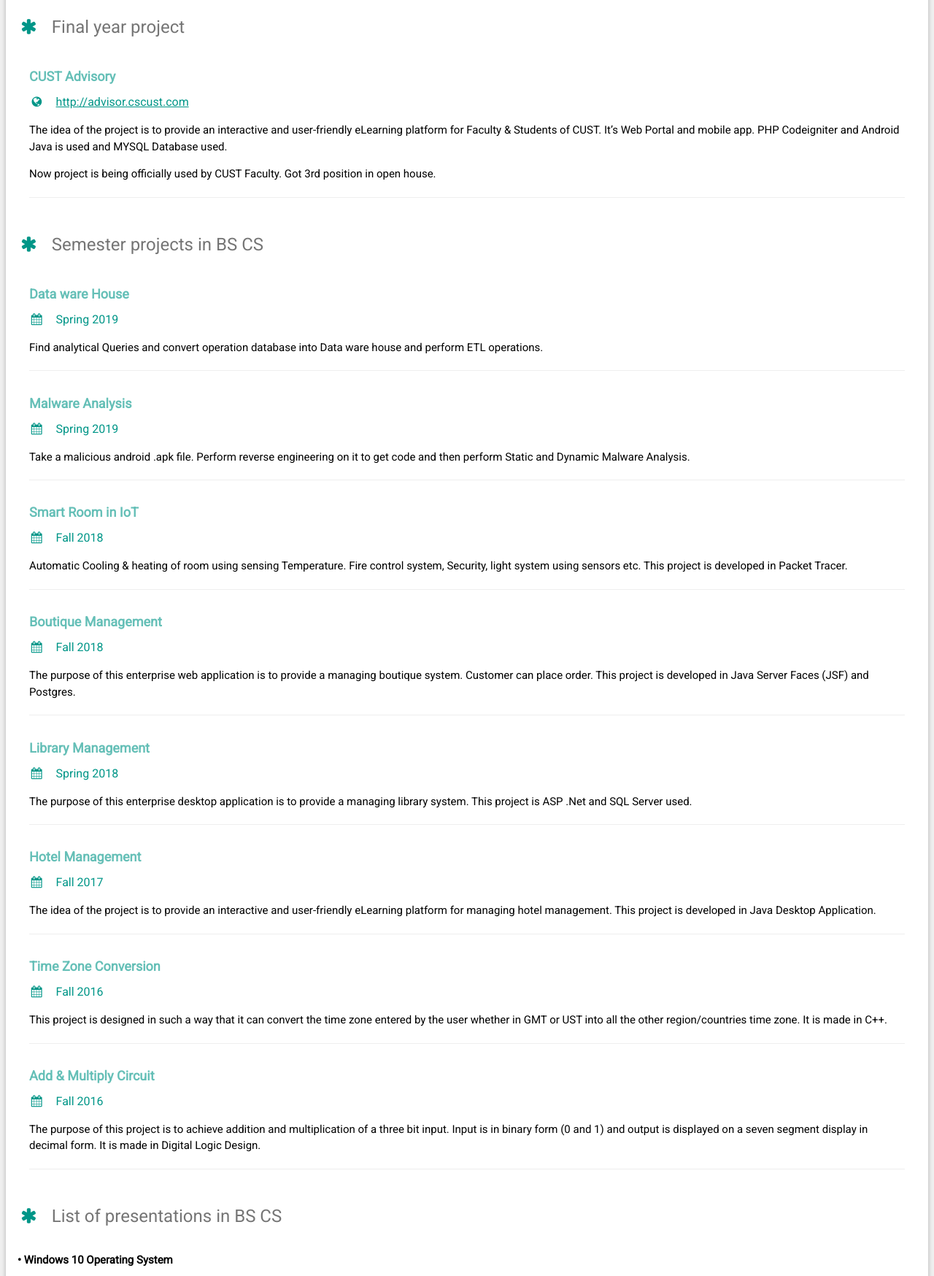
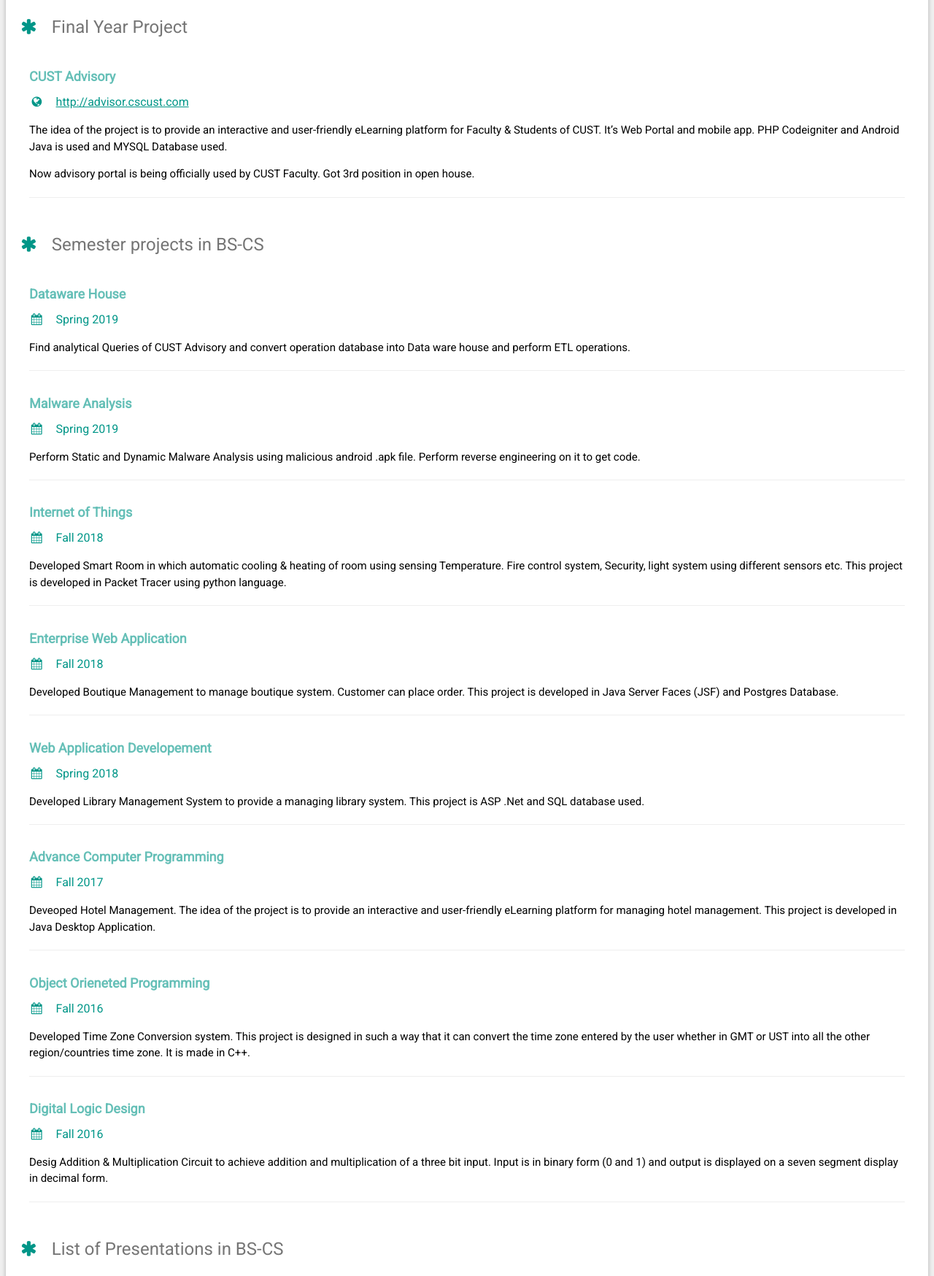
Before and after one commit to iMuhammadTalha/iMuhammadTalha.github.io, a plain HTML site: page portfolio.html in a window 1280 px wide. Shown: the part 524-2272 px from the top of the page at 73% size. Drawn offline with nearby package versions, Linux system fonts and the light colour scheme.

Commit message:
Rename semster projects names.

```diff
--- a/portfolio.html
+++ b/portfolio.html
@@ -35,104 +35,104 @@ html,body,h1,h2,h3,h4,h5,h6 {font-family: "Roboto", sans-serif}
         <div class="w3-container">
           <h5 class="w3-opacity w3-text-teal"><b>Buraak </b></h5>
           <h6 class="w3-text-teal"><i class="fa fa-globe fa-fw w3-margin-right"></i><a href="https://buraak.org/">https://buraak.org/</a></h6>
-          <p>A Taxi service Andriod/ios App, I am working as full stack developer in this app, I developed this project from scratch. Node JS and Socket IO is used for backend and postgres Database used with Post Gis extension. React app is used for web portal. Buraak is a big app and operating in different cities of pakistan.</p>
+          <p>A Taxi service Andriod/ios App, I am working as full stack developer in this app, I developed this project from scratch. Node JS and Socket IO is used for backend and postgres Database used with Post Gis extension. React app is used for web portal. Buraak is a big app and operating in different cities of Pakistan.</p>
           <hr>
           </div>
 
 
           <div class="w3-container">
-          <h5 class="w3-opacity w3-text-teal"><b>HMIS</b></h5>
+          <h5 class="w3-opacity w3-text-teal"><b>Hospital Management Information System (HMIS)</b></h5>
 
-          <p>This project is developed in MEAN (MongoDB, Express.js, Angular.js and Node.js) Stack. It is complete hospital management system. I worked in IPD module</p>
+          <p>A complete hospital management system. This project is developed in MEAN (MongoDB, Express.js, Angular.js and Node.js) Stack. In this project, I worked in IPD module.</p>
 		  <hr>
         </div>
 
 		<div class="w3-container">
 		  <h5 class="w3-opacity w3-text-teal"><b>Tassali </b></h5>
 
-          <p>In this project I worked on MySQL database, Node JS for backend and React JS for web frontend. It is project for warranty process during shopping using mobile app.</p>
+          <p>Warranty process android app. In this project I worked on MySQL database, Node JS for backend and React JS for web frontend. </p>
           <hr>
           </div>
 
 
 
-        <h3 class="w3-text-grey w3-padding-16"><i class="fa fa-asterisk fa-fw w3-margin-right w3-xlarge w3-text-teal"></i>Final year project</h3>
+        <h3 class="w3-text-grey w3-padding-16"><i class="fa fa-asterisk fa-fw w3-margin-right w3-xlarge w3-text-teal"></i>Final Year Project</h3>
 
 		<div class="w3-container">
           <h5 class="w3-opacity w3-text-teal"><b>CUST Advisory</b></h5>
 		  <h6 class="w3-text-teal"><i class="fa fa-globe fa-fw w3-margin-right"></i><a href="http://advisor.cscust.com">http://advisor.cscust.com</a></h6>
           <p>The idea of the project is to provide an interactive and user-friendly eLearning platform for Faculty & Students of CUST. It’s Web Portal and mobile app. PHP Codeigniter and Android Java is used and MYSQL Database used.</p>
-		  <p>Now project is being officially used by CUST Faculty. Got 3rd position in open house.</p>
+		  <p>Now advisory portal is being officially used by CUST Faculty. Got 3rd position in open house.</p>
 		  <hr>
           </div>
 
-	<h3 class="w3-text-grey w3-padding-16"><i class="fa fa-asterisk fa-fw w3-margin-right w3-xlarge w3-text-teal"></i>Semester projects in BS CS</h3>
+	<h3 class="w3-text-grey w3-padding-16"><i class="fa fa-asterisk fa-fw w3-margin-right w3-xlarge w3-text-teal"></i>Semester projects in BS-CS</h3>
 
 	<div class="w3-container">
-          <h5 class="w3-opacity w3-text-teal"><b>Data ware House </b></h5>
+          <h5 class="w3-opacity w3-text-teal"><b>Dataware House </b></h5>
          <h6 class="w3-text-teal"><i class="fa fa-calendar fa-fw w3-margin-right"></i>Spring 2019</h6>
-          <p>Find analytical Queries and convert operation database into Data ware house and perform ETL operations.</p>
+          <p>Find analytical Queries of CUST Advisory and convert operation database into Data ware house and perform ETL operations.</p>
 		  <hr>
         </div>
 
 		<div class="w3-container">
           <h5 class="w3-opacity w3-text-teal"><b>Malware Analysis </b></h5>
          <h6 class="w3-text-teal"><i class="fa fa-calendar fa-fw w3-margin-right"></i>Spring 2019</h6>
-          <p>Take a malicious android .apk file. Perform reverse engineering on it to get code and then perform Static and Dynamic Malware Analysis.  </p>
+          <p>Perform Static and Dynamic Malware Analysis using malicious android .apk file. Perform reverse engineering on it to get code.  </p>
 		  <hr>
         </div>
 
 		<div class="w3-container">
-          <h5 class="w3-opacity w3-text-teal"><b>Smart Room in IoT </b></h5>
+          <h5 class="w3-opacity w3-text-teal"><b>Internet of Things</b></h5>
          <h6 class="w3-text-teal"><i class="fa fa-calendar fa-fw w3-margin-right"></i>Fall 2018</h6>
 
-          <p>Automatic Cooling & heating of room using sensing Temperature. Fire control system, Security, light system using sensors etc. This project is developed in Packet Tracer.</p>
+          <p>Developed Smart Room in which automatic cooling & heating of room using sensing Temperature. Fire control system, Security, light system using different sensors etc. This project is developed in Packet Tracer using python language.</p>
 		  <hr>
         </div>
 
 
 		<div class="w3-container">
-          <h5 class="w3-opacity w3-text-teal"><b>Boutique Management </b></h5>
+          <h5 class="w3-opacity w3-text-teal"><b>Enterprise Web Application</b></h5>
          <h6 class="w3-text-teal"><i class="fa fa-calendar fa-fw w3-margin-right"></i>Fall 2018</h6>
 
-          <p>The purpose of this enterprise web application is to provide a managing boutique system. Customer can place order.  This project is developed in Java Server Faces (JSF) and Postgres.</p>
+          <p>Developed Boutique Management to manage boutique system. Customer can place order.  This project is developed in Java Server Faces (JSF) and Postgres Database.</p>
 		  <hr>
         </div>
 
 		<div class="w3-container">
-          <h5 class="w3-opacity w3-text-teal"><b>Library Management </b></h5>
+          <h5 class="w3-opacity w3-text-teal"><b>Web Application Developement</b></h5>
          <h6 class="w3-text-teal"><i class="fa fa-calendar fa-fw w3-margin-right"></i>Spring 2018</h6>
 
-          <p>The purpose of this enterprise desktop application is to provide a managing library system.  This project is ASP .Net and SQL Server used. </p>
+          <p>Developed Library Management System to provide a managing library system.  This project is ASP .Net and SQL database used. </p>
 		  <hr>
         </div>
 
 		<div class="w3-container">
-          <h5 class="w3-opacity w3-text-teal"><b>Hotel  Management </b></h5>
+          <h5 class="w3-opacity w3-text-teal"><b>Advance Computer Programming</b></h5>
          <h6 class="w3-text-teal"><i class="fa fa-calendar fa-fw w3-margin-right"></i>Fall 2017</h6>
 
-          <p>The idea of the project is to provide an interactive and user-friendly eLearning platform for managing hotel management. This project is developed in Java Desktop Application. </p>
+          <p>Deveoped Hotel  Management. The idea of the project is to provide an interactive and user-friendly eLearning platform for managing hotel management. This project is developed in Java Desktop Application. </p>
 		  <hr>
         </div>
 
 		<div class="w3-container">
-          <h5 class="w3-opacity w3-text-teal"><b>Time Zone Conversion </b></h5>
+          <h5 class="w3-opacity w3-text-teal"><b>Object Orieneted Programming </b></h5>
          <h6 class="w3-text-teal"><i class="fa fa-calendar fa-fw w3-margin-right"></i>Fall 2016</h6>
 
-          <p>This project is designed in such a way that it can convert the time zone entered by the user whether in GMT or UST into all the other region/countries time zone. It is made in C++. </p>
+          <p>Developed Time Zone Conversion system. This project is designed in such a way that it can convert the time zone entered by the user whether in GMT or UST into all the other region/countries time zone. It is made in C++. </p>
 		  <hr>
         </div>
 
 		<div class="w3-container">
-          <h5 class="w3-opacity w3-text-teal"><b>Add & Multiply Circuit </b></h5>
+          <h5 class="w3-opacity w3-text-teal"><b>Digital Logic Design</b></h5>
          <h6 class="w3-text-teal"><i class="fa fa-calendar fa-fw w3-margin-right"></i>Fall 2016</h6>
 
-          <p>The purpose of this project is to achieve addition and multiplication of a three bit input. Input is in binary form (0 and 1) and output is displayed on a seven segment display in decimal form. It is made in Digital Logic Design. </p>
+          <p>Desig Addition & Multiplication Circuit to achieve addition and multiplication of a three bit input. Input is in binary form (0 and 1) and output is displayed on a seven segment display in decimal form. </p>
 		  <hr>
         </div>
 
 
-			<h3 class="w3-text-grey w3-padding-16"><i class="fa fa-asterisk fa-fw w3-margin-right w3-xlarge w3-text-teal"></i>List of presentations in BS CS</h3>
+<h3 class="w3-text-grey w3-padding-16"><i class="fa fa-asterisk fa-fw w3-margin-right w3-xlarge w3-text-teal"></i>List of Presentations in BS-CS</h3>
 
 <p><b>•		Windows 10 Operating System </b></p>
 <p><b>•		PGAS Programming Model in Computer Architecture</b></p>
```
Also changed, not shown: index.html (+9 -24 lines).
